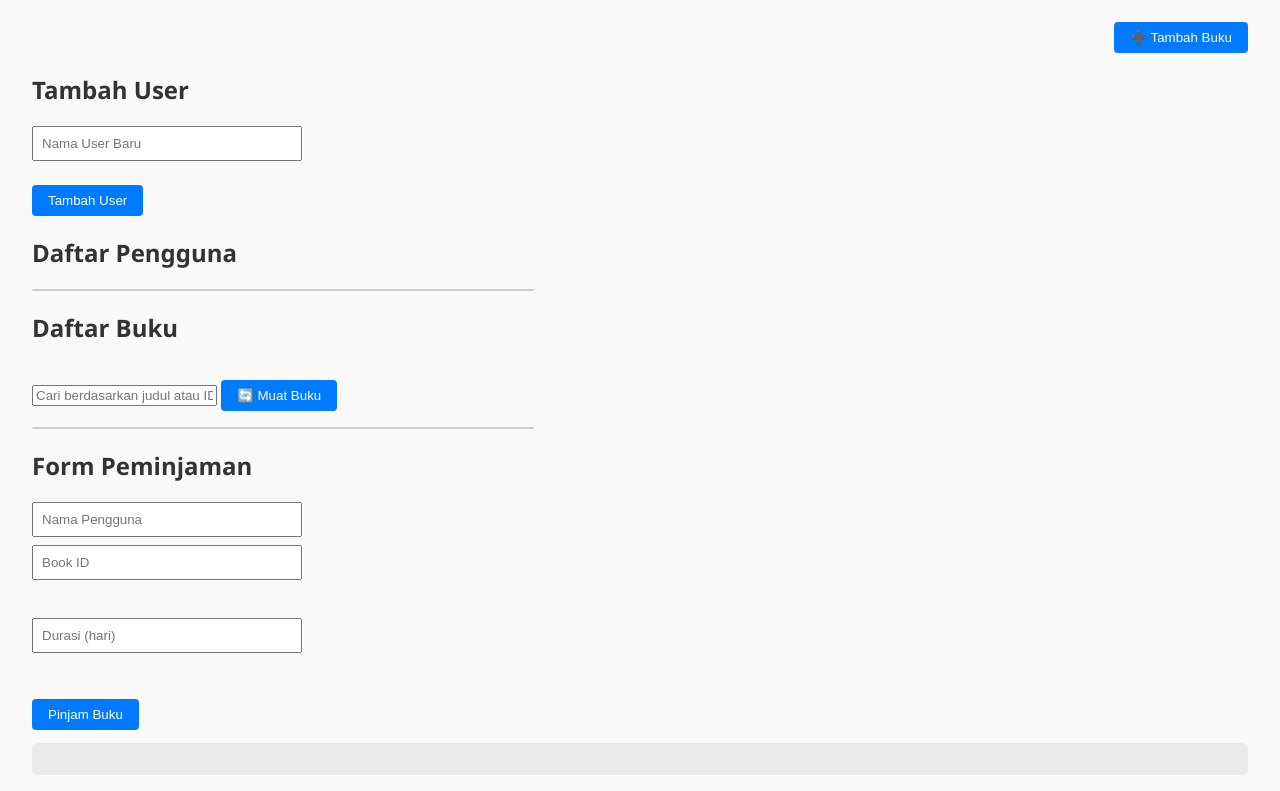
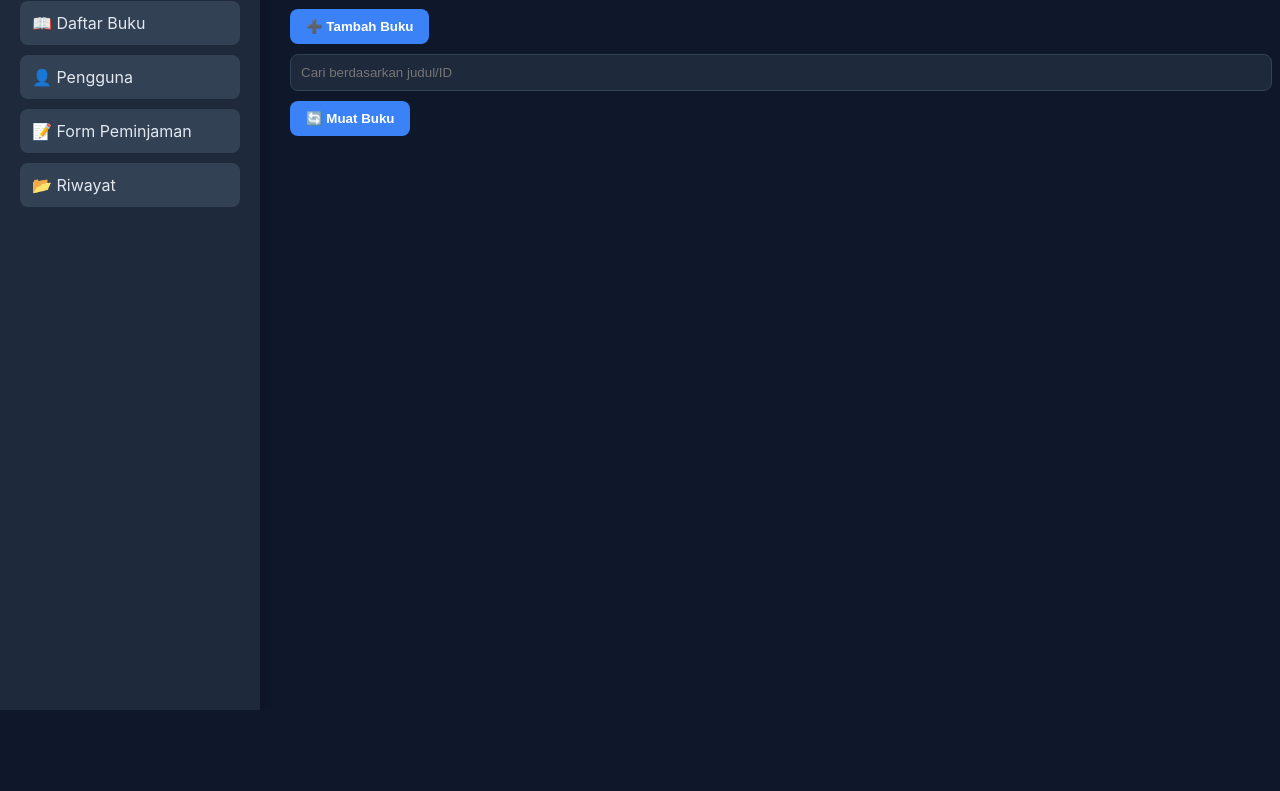
Before and after one commit to simamz/IAE-UTS, a plain HTML site: page frontend/index.html in a window 1280 px wide. Shown: the part 90-881 px from the top of the page. After the commit the page ends 800 px from the top, so only its background shows below. Drawn offline with Linux system fonts and the light colour scheme; no server answers.

Commit message:
tampilan page

```diff
--- a/frontend/css/style.css
+++ b/frontend/css/style.css
@@ -1,58 +1,130 @@
 body {
-    font-family: 'Segoe UI', sans-serif;
-    margin: 2rem;
-    background-color: #f9f9f9;
+    margin: 0;
+    font-family: 'Inter', sans-serif;
+    background-color: #0f172a;
+    color: #e2e8f0;
 }
 
-h1,
-h2 {
-    color: #333;
+.app-container {
+    display: flex;
+    height: 100vh;
 }
 
-form input {
-    margin: 0.5rem 0;
-    padding: 0.5rem;
-    width: 250px;
+/* Sidebar */
+.sidebar {
+    width: 220px;
+    background-color: #1e293b;
+    padding: 20px;
+    box-shadow: 2px 0 10px rgba(0, 0, 0, 0.2);
+}
+
+.sidebar h2 {
+    color: #f8fafc;
+    margin-bottom: 24px;
+    font-size: 1.4rem;
+    text-align: center;
+}
+
+.menu {
+    list-style: none;
+    padding: 0;
+}
+
+.menu li {
+    padding: 12px;
+    margin-bottom: 10px;
+    border-radius: 8px;
+    background-color: #334155;
+    cursor: pointer;
+    transition: background-color 0.3s;
+}
+
+.menu li:hover {
+    background-color: #475569;
+}
+
+/* Main Content */
+.content {
+    flex-grow: 1;
+    padding: 30px;
+    overflow-y: auto;
+}
+
+.section {
+    display: none;
+}
+
+.section.active {
     display: block;
 }
 
+input {
+    width: 100%;
+    padding: 10px;
+    background-color: #1e293b;
+    color: #e2e8f0;
+    border: 1px solid #334155;
+    border-radius: 8px;
+    margin-bottom: 10px;
+}
+
 button {
-    margin-top: 1rem;
-    padding: 0.5rem 1rem;
-    background-color: #007bff;
+    background-color: #3b82f6;
     color: white;
+    padding: 10px 16px;
     border: none;
+    border-radius: 8px;
     cursor: pointer;
-    border-radius: 4px;
+    font-weight: 600;
+    margin-bottom: 10px;
 }
 
 button:hover {
-    background-color: #0056b3;
-}
-
-pre {
-    background: #eaeaea;
-    padding: 1rem;
-    overflow-x: auto;
-    border-radius: 5px;
+    background-color: #2563eb;
 }
 
 ul {
-    background: #fff;
-    padding: 1rem;
-    border: 1px solid #ccc;
-    border-radius: 4px;
-    max-width: 500px;
+    list-style: none;
+    padding: 0;
 }
 
-#user-list,
-#book-list {
-    padding: 0;
-    list-style: none;
+ul li {
+    background-color: #1e293b;
+    padding: 10px;
+    margin-bottom: 8px;
+    border-radius: 6px;
+    display: flex;
+    justify-content: space-between;
+    align-items: center;
 }
 
-#user-list li,
-#book-list li {
-    padding: 6px 0;
-    border-bottom: 1px solid #ddd;
+table {
+    width: 100%;
+    border-collapse: collapse;
+    background-color: #1e293b;
+    border-radius: 10px;
+    overflow: hidden;
+    margin-top: 10px;
 }
+
+th, td {
+    padding: 12px;
+    border-bottom: 1px solid #334155;
+    text-align: center;
+}
+
+th {
+    background-color: #0f172a;
+    font-weight: bold;
+}
+
+td button {
+    background-color: #ef4444;
+    padding: 5px 10px;
+    border-radius: 6px;
+    font-size: 0.85rem;
+}
+
+td button:hover {
+    background-color: #dc2626;
+}
--- a/frontend/index.html
+++ b/frontend/index.html
@@ -1,66 +1,63 @@
 <!DOCTYPE html>
-<html lang="en">
+<html lang="id">
+<head>
+    <meta charset="UTF-8">
+    <title>Sistem Peminjaman Buku</title>
+    <link rel="stylesheet" href="css/style.css">
+</head>
+<body>
+    <div class="app-container">
+        <!-- Sidebar -->
+        <aside class="sidebar">
+            <h2>📚 Perpustakaan</h2>
+            <ul class="menu">
+                <li onclick="showSection('book-section')">📖 Daftar Buku</li>
+                <li onclick="showSection('user-section')">👤 Pengguna</li>
+                <li onclick="showSection('form-section')">📝 Form Peminjaman</li>
+                <li onclick="showSection('history-section')">📂 Riwayat</li>
+            </ul>
+        </aside>
 
-<head>
-    <meta charset="UTF-8" />
-    <title>Perpustakaan Digital</title>
-    <link rel="stylesheet" href="css/style.css" />
-</head>
-
-<body>
-    <h1>📚 Sistem Peminjaman Buku</h1>
-
-    <!-- Tambah di bagian <body> -->
-    <section style="text-align:right;">
+        <!-- Main Content -->
+        <main class="content">
+            <!-- Buku -->
+            <section id="book-section" class="section active">
+                <h2>📖 Daftar Buku</h2>
                 <button onclick="showBookForm()">➕ Tambah Buku</button>
-    </section>
-
-    <section id="add-book-section" style="display:none;">
-        <h2>Tambah Buku Baru</h2>
-        <form id="add-book-form">
-            <input type="text" id="book-author" placeholder="Nama Penulis" required />
-            <input type="text" id="book-title" placeholder="Judul Buku" required />
-            <button type="submit">Tambah</button>
-        </form>
-    </section>
-
-
-    <section id="add-user-section">
-        <h2>Tambah User</h2>
-        <form id="add-user-form">
-            <input type="text" id="user-name" placeholder="Nama User Baru" required />
-            <button type="submit">Tambah User</button>
-        </form>
-    </section>
-
-    <section id="user-list-section">
-        <h2>Daftar Pengguna</h2>
-        <ul id="user-list"></ul>
-    </section>
-
-
-    <section>
-        <h2>Daftar Buku</h2>
-        <input type="text" id="search-book" placeholder="Cari berdasarkan judul atau ID" oninput="filterBooks()" />
+                <div id="add-book-form-wrapper" style="display:none;">
+                    <input type="text" id="book-author" placeholder="Nama Penulis">
+                    <input type="text" id="book-title" placeholder="Judul Buku">
+                    <button onclick="tambahBuku()">Tambah</button>
+                </div>
+                <input type="text" id="search-book" placeholder="Cari berdasarkan judul/ID" oninput="filterBooks()">
                 <button onclick="loadBooks()">🔄 Muat Buku</button>
                 <ul id="book-list"></ul>
             </section>
 
-    <section>
-        <h2>Form Peminjaman</h2>
-        <form id="borrow-form">
-            <input type="text" id="user-id" placeholder="Nama Pengguna" required />
-            <input type="number" id="book-id" placeholder="Book ID" required /><br>
-            <input type="number" id="duration-days" placeholder="Durasi (hari)" required /><br>
-            <button type="submit">Pinjam Buku</button>
-        </form>
+            <!-- Pengguna -->
+            <section id="user-section" class="section">
+                <h2>👤 Tambah Pengguna</h2>
+                <input type="text" id="user-name" placeholder="Nama User Baru">
+                <button onclick="tambahUser()">Tambah User</button>
+                <h3>Daftar Pengguna</h3>
+                <ul id="user-list"></ul>
+            </section>
+
+            <!-- Form Peminjaman -->
+            <section id="form-section" class="section">
+                <h2>📝 Form Peminjaman</h2>
+                <input type="text" id="user-id" placeholder="Nama Pengguna">
+                <input type="number" id="book-id" placeholder="Book ID">
+                <input type="number" id="duration-days" placeholder="Durasi (hari)">
+                <button onclick="pinjamBuku()">Pinjam Buku</button>
                 <pre id="result"></pre>
             </section>
 
-    <section>
-        <h2>Riwayat Peminjaman</h2>
+            <!-- Riwayat -->
+            <section id="history-section" class="section">
+                <h2>📂 Riwayat Peminjaman</h2>
                 <button onclick="loadBorrows()">🔄 Lihat Semua</button>
-        <table id="borrow-table" border="1" cellpadding="8">
+                <table id="borrow-table">
                     <thead>
                         <tr>
                             <th>ID</th>
@@ -72,13 +69,25 @@
                             <th>Aksi</th>
                         </tr>
                     </thead>
-            <tbody id="borrow-body">
-            </tbody>
+                    <tbody id="borrow-body"></tbody>
                 </table>
             </section>
-
+        </main>
+    </div>
 
     <script src="js/app.js"></script>
+    <script>
+        function showSection(id) {
+            document.querySelectorAll('.section').forEach(sec => {
+                sec.classList.remove('active');
+            });
+            document.getElementById(id).classList.add('active');
+        }
+
+        function showBookForm() {
+            const form = document.getElementById('add-book-form-wrapper');
+            form.style.display = form.style.display === 'none' ? 'block' : 'none';
+        }
+    </script>
 </body>
-
 </html>
```
Also changed, not shown: 2 other files. Lines whose indentation alone changed are shown as unchanged.
